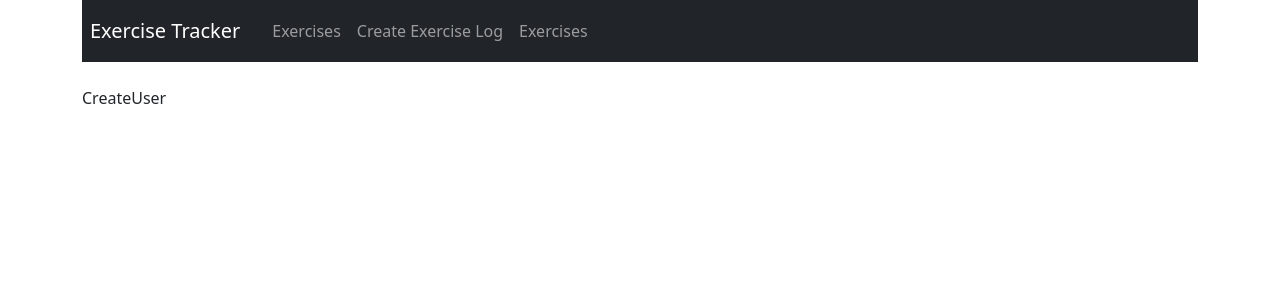
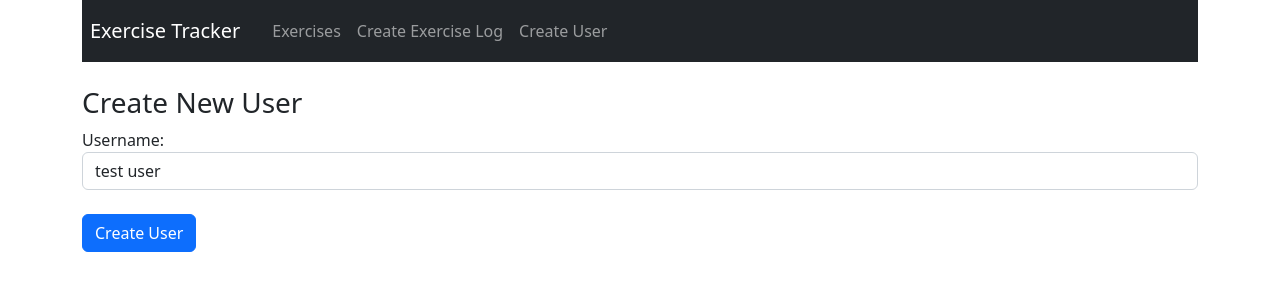
Before and after one commit to daniel-avzaradel/mern-exercise-tracker, a React (Create React App) app: page /user in a window 1280 px wide. Shown: the top 300 px of the page. Built offline with nearby package versions, Linux system fonts and the light colour scheme; the HTML template or start-up script is replaced by a standard one.

Commit message:
fixed create-user route on navbar and added create user form

```diff
--- a/src/components/create-user.component.js
+++ b/src/components/create-user.component.js
@@ -1,7 +1,48 @@
-import React from 'react';
+import React, { useState } from 'react';
 
 const CreateUser = () => {
-  return <div>CreateUser</div>;
+  const [username, setUsername] = useState('test user');
+
+  const changeUsername = (e) => {
+    setUsername(e.target.value);
+  };
+
+  const handleSumbit = (e) => {
+    e.preventDefault();
+
+    const user = {
+      username: username,
+    };
+
+    console.log(user);
+    setUsername('');
+  };
+
+  return (
+    <div>
+      <h3>Create New User</h3>
+      <form onSubmit={handleSumbit}>
+        <div className="form-group">
+          <label htmlFor="">Username: </label>
+          <input
+            type="text"
+            className="form-control"
+            required
+            value={username}
+            onChange={changeUsername}
+          />
+        </div>
+        <br />
+        <div className="form-group">
+          <input
+            type="submit"
+            value="Create User"
+            className="btn btn-primary"
+          />
+        </div>
+      </form>
+    </div>
+  );
 };
 
 export default CreateUser;
--- a/src/components/navbar.component.js
+++ b/src/components/navbar.component.js
@@ -22,8 +22,8 @@ const Navbar = () => {
             </Link>
           </li>
           <li className="navbar-item">
-            <Link to="/" className="nav-link">
-              Exercises
+            <Link to="/user" className="nav-link">
+              Create User
             </Link>
           </li>
         </ul>
```
